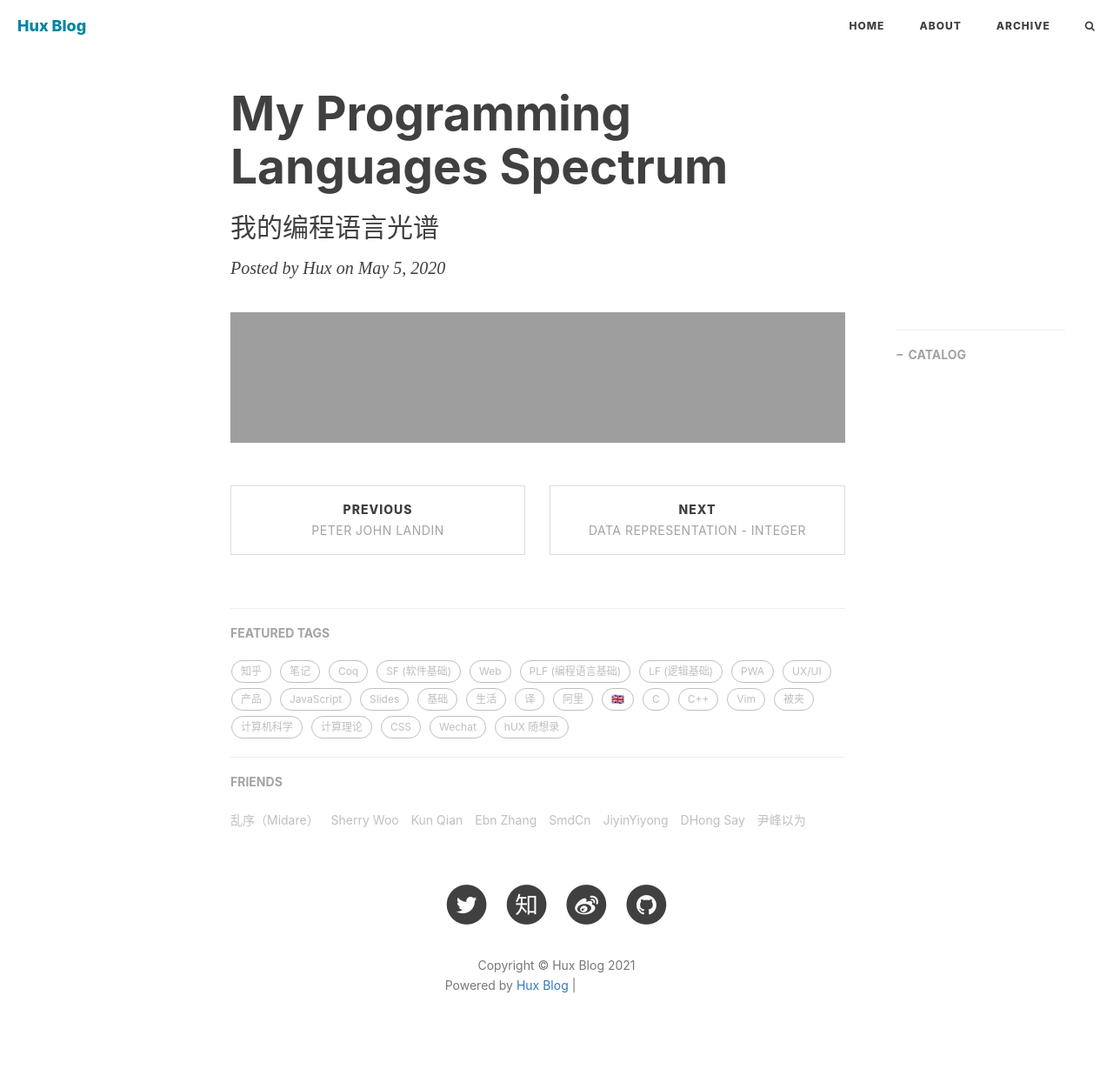
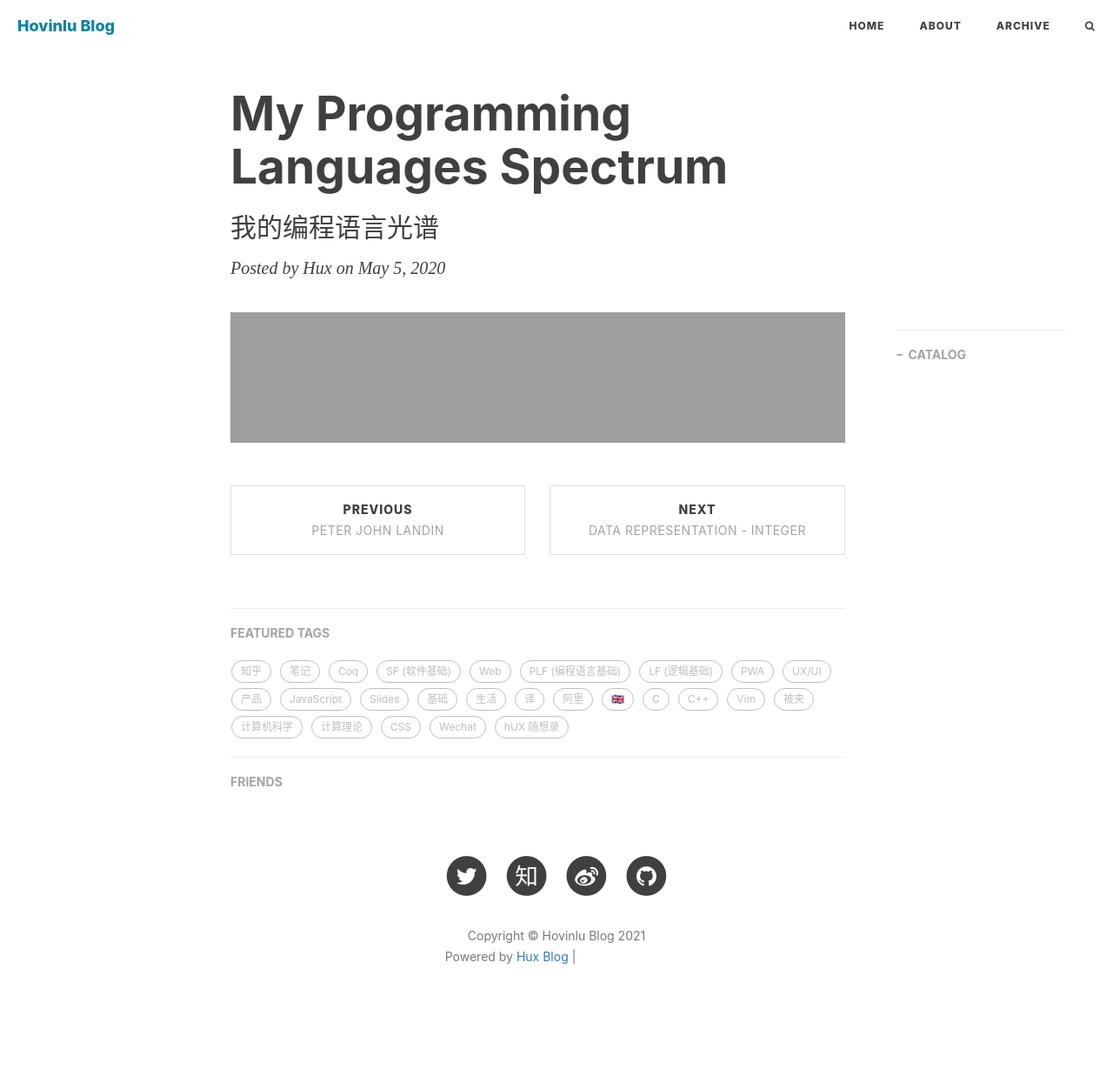
Before and after one commit to hovinlu/hovinlu.github.io, a Jekyll site: the page built from _posts/hidden/2020-05-05-pl-chart.md, in a window 1280 px wide. Shown: the whole page at 87% size. Built offline with Jekyll 4.4.1, drawn with Linux system fonts in a browser that asks for light colours; nearby versions of some CDN libraries; comment, search, counter and statistics services are not loaded; after the commit the page ends 1204 px from its top, so only the background shows below that; grey boxes are pictures that could not be loaded.

Commit message:
update config.yaml

```diff
--- a/_config.yml
+++ b/_config.yml
@@ -1,38 +1,42 @@
 # Site settings
-title: Hux Blog
-SEOTitle: 黄玄的博客 | Hux Blog
+title: Hovinlu Blog
+SEOTitle: 陆浩文的博客 | hovinlu Blog
 header-img: img/home-bg.jpg
-email: huxpro@gmail.com
-description: "关于程序与设计、黑客与画家 | 黄玄，Web & Mobile Lover，Software Engineer，UX Designer | 这里是 @Hux黄玄 的个人博客，与你一起发现更大的世界。"
-keyword: "黄玄, Hux黄玄, Hux, 鬼栈, huxpro, @huxpro, 黄玄的博客, Hux Blog, 博客, 个人网站, 互联网, Web, JavaScript, 前端, 设计"
-url: "https://huangxuan.me"              # your host, for absolute URL
-baseurl: ""                             # for example, '/blog' if your blog hosted on 'host/blog'
+email: hovinlu@gmail.com
+description: "你必须足够勇敢"
+keyword: "陆浩文, hovinlu陆浩文, hovinlu, 鬼栈, hovinlupro, @hovinlupro, 陆浩文的博客, hovinlu Blog, 博客, 个人网站, 互联网, Web, JavaScript, 前端, 设计"
+url: "https://hovinlu.github.io" # your host, for absolute URL
+baseurl: "" # for example, '/blog' if your blog hosted on 'host/blog'
 
 # Publish posts or collection documents with a future date.
 future: true
 
 # SNS settings
 RSS: false
-weibo_username:     huxpro
-zhihu_username:     huxpro
-github_username:    huxpro
-twitter_username:   huxpro
-#facebook_username:  huxpro
+weibo_username: hovinlu
+zhihu_username: hovinlu
+github_username: hovinlu
+twitter_username: hovinlu
+#facebook_username:  hovinlu
 #linkedin_username:  firstname-lastname-idxxxx
-
-
 
 # Build settings
 # from 2016, 'pygments' is unsupported on GitHub Pages. Use 'rouge' for highlighting instead.
 highlighter: rouge
 permalink: pretty
 paginate: 10
-exclude: ["less","node_modules","Gruntfile.js","package.json","README.md","README.zh.md"]
-anchorjs: true                          # if you want to customize anchor. check out line:181 of `post.html`
+exclude:
+    [
+        "less",
+        "node_modules",
+        "Gruntfile.js",
+        "package.json",
+        "README.md",
+        "README.zh.md",
+    ]
+anchorjs: true # if you want to customize anchor. check out line:181 of `post.html`
 # If you have timezone issue (e.g. #68) in China, uncomment to use this:
 #timezone: CN
-
-
 
 # Gems
 # from PR#40, to support local preview for Jekyll 3.0
@@ -40,94 +44,53 @@ anchorjs: true                          # if you want to customize anchor. check
 # `$ gem install jekyll-paginate`
 plugins: [jekyll-paginate]
 
-
-
 # Markdown settings
 # replace redcarpet to kramdown,
 # although redcarpet can auto highlight code, the lack of header-id make the catalog impossible, so I switch to kramdown
 # document: http://jekyllrb.com/docs/configuration/#kramdown
 markdown: kramdown
 kramdown:
-  input: GFM                            # use Github Flavored Markdown !important
-  syntax_highlighter_opts:
-    span:
-      line_numbers: false
-    block:
-      line_numbers: true
-      start_line: 1
-
-
+    input: GFM # use Github Flavored Markdown !important
+    syntax_highlighter_opts:
+        span:
+            line_numbers: false
+        block:
+            line_numbers: true
+            start_line: 1
 
 # Disqus settings
-disqus_username: hux
+disqus_username: hovinlu
 
 # Netease settings
 netease_comment: false
-
-
 
 # Analytics settings
 # Baidu Analytics
 # ba_track_id: [your track id]
 
 # Google Analytics
-ga_track_id: 'UA-49627206-1'            # Format: UA-xxxxxx-xx
-ga_domain: huangxuan.me
-
-
+# ga_track_id: 'UA-49627206-1'            # Format: UA-xxxxxx-xx
+# ga_domain: huangxuan.me
 
 # Sidebar settings
-sidebar: true                           # whether or not using Sidebar.
-sidebar-about-description: "黄玄，前端娱乐圈 NPC，编程语言/编译器初心者 <br> An UI/Frontend dev & designer accidentally growing into a compiler/PL hacker."
-sidebar-avatar: /img/avatar-hux-ny.jpg      # use absolute URL, seeing it's used in both `/` and `/about/`
-
-
+sidebar: true # whether or not using Sidebar.
+sidebar-about-description: "陆浩文，go语言开发者"
+sidebar-avatar: /img/avatar-hovinlu-ny.jpg # use absolute URL, seeing it's used in both `/` and `/about/`
 
 # Featured Tags
-featured-tags: true                     # whether or not using Feature-Tags
-featured-condition-size: 1              # A tag will be featured if the size of it is more than this condition value
-
-
+featured-tags: true # whether or not using Feature-Tags
+featured-condition-size: 1 # A tag will be featured if the size of it is more than this condition value
 
 # Progressive Web Apps
 chrome-tab-theme-color: "#000000"
 service-worker: true
 
-
-
 # MathJax rendering for layout:page (e.g. post preview)
 page-mathjax: false
 
-
-
 # Friends
-friends: [
-    {
-    #     title: "Su",
-    #     href: "http://su.gallery/"
-    # },{
-        title: "乱序（Midare）",
-        href: "http://mida.re/"
-    },{
-        title: "Sherry Woo",
-        href: "https://sherrywoo.me/"
-    },{
-        title: "Kun Qian",
-        href: "http://kunq.me"
-    },{
-        title: "Ebn Zhang",
-        href: "http://ebnbin.com/"
-    },{
-        title: "SmdCn",
-        href: "http://blog.smdcn.net"
-    },{
-        title: "JiyinYiyong",
-        href: "http://tiye.me/"
-    },{
-        title: "DHong Say",
-        href: "http://dhong.co"
-    },{
-        title: "尹峰以为",
-        href: "http://ingf.github.io/"
-    }
-]
+friends: []
+# {
+#     title: "Su",
+#     href: "http://su.gallery/"
+# }
```
